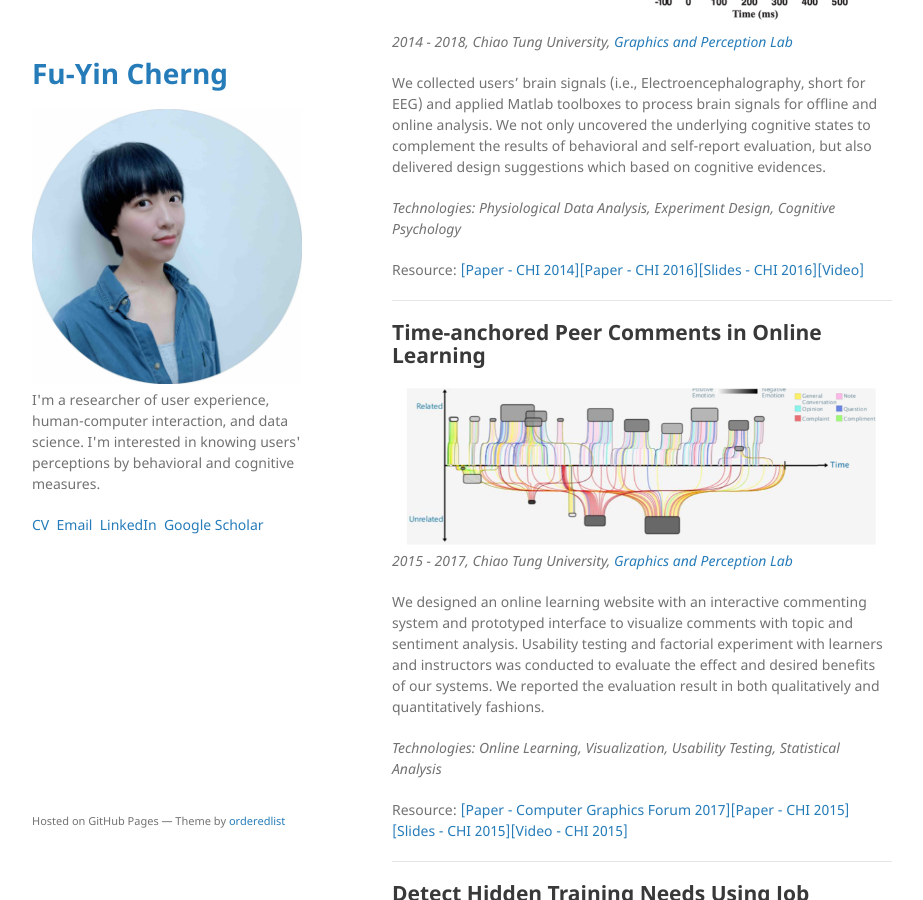
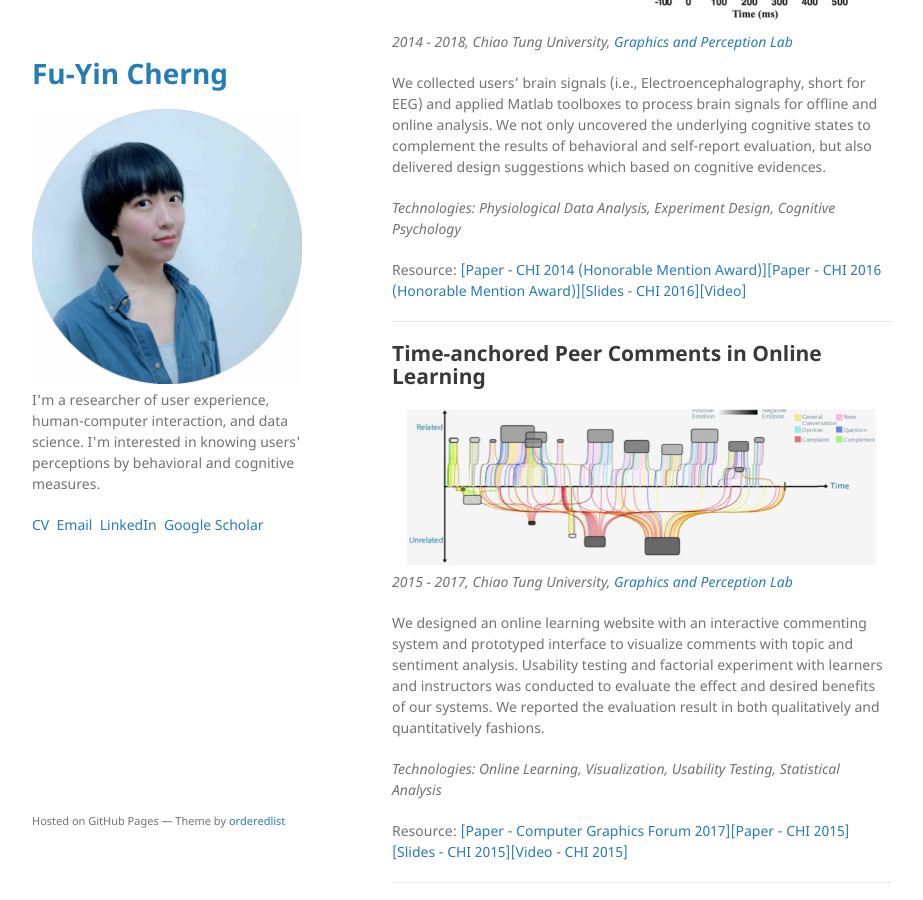
Before and after one commit to FuyinCherng/FuyinCherng.github.io, a Jekyll site: the page built from index.md, in a window 1280 px wide and 900 px high, scrolled down 1539 px. Shown: the whole window, without its empty margins (178-1101 px from the left). Built offline with Jekyll 4.4.1, drawn with Linux system fonts in a browser that asks for light colours; our own code applies the rules of GitHub Pages for plain Markdown files.

Commit message:
Update index.md

```diff
--- a/index.md
+++ b/index.md
@@ -39,7 +39,7 @@ We not only uncovered the underlying cognitive states to complement the results
 
 _Technologies: Physiological Data Analysis, Experiment Design, Cognitive Psychology_
 
-Resource: [[Paper - CHI 2014]](https://dl.acm.org/citation.cfm?id=2557076)[[Paper - CHI 2016]](https://dl.acm.org/citation.cfm?id=2858133)[[Slides - CHI 2016]](docs/CHI2016_slides.pdf)[[Video]](https://www.youtube.com/watch?v=ElV_1hyAsm8)
+Resource: [[Paper - CHI 2014 (Honorable Mention Award)]](https://dl.acm.org/citation.cfm?id=2557076)[[Paper - CHI 2016 (Honorable Mention Award)]](https://dl.acm.org/citation.cfm?id=2858133)[[Slides - CHI 2016]](docs/CHI2016_slides.pdf)[[Video]](https://www.youtube.com/watch?v=ElV_1hyAsm8)
 
 ******
 
```
